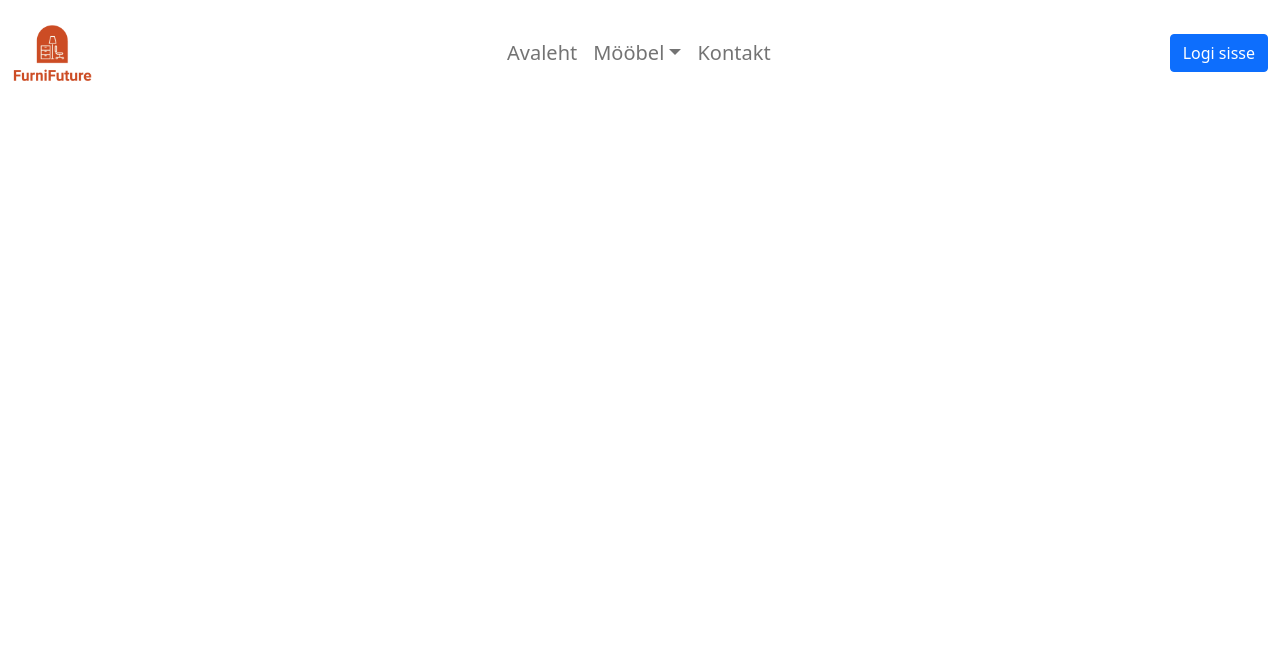
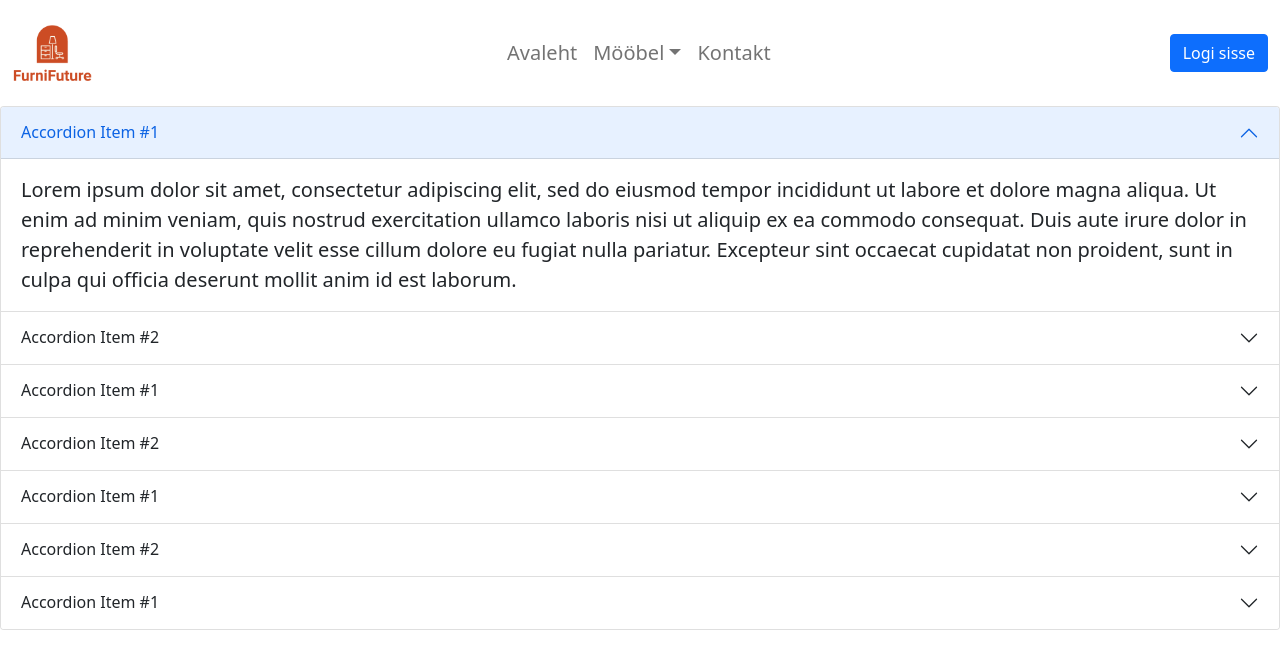
Before and after one commit to andrestammistu/FurniFuture, a Next.js app: page /products in a window 1280 px wide. Shown: the top 668 px of the page. Built offline with nearby package versions, Linux system fonts and the light colour scheme.

Commit message:
added accordion component

```diff
--- /dev/null
+++ b/components/accordion.js
@@ -0,0 +1,95 @@
+import Accordion from 'react-bootstrap/Accordion'
+
+
+export default function AccordionItems(){
+    return(
+        <div>
+            <Accordion defaultActiveKey="0">
+                <Accordion.Item eventKey="0">
+                    <Accordion.Header>Accordion Item #1</Accordion.Header>
+                    <Accordion.Body>
+                    Lorem ipsum dolor sit amet, consectetur adipiscing elit, sed do eiusmod
+                    tempor incididunt ut labore et dolore magna aliqua. Ut enim ad minim
+                    veniam, quis nostrud exercitation ullamco laboris nisi ut aliquip ex ea
+                    commodo consequat. Duis aute irure dolor in reprehenderit in voluptate
+                    velit esse cillum dolore eu fugiat nulla pariatur. Excepteur sint occaecat
+                    cupidatat non proident, sunt in culpa qui officia deserunt mollit anim id
+                    est laborum.
+                    </Accordion.Body>
+                </Accordion.Item>
+                <Accordion.Item eventKey="1">
+                    <Accordion.Header>Accordion Item #2</Accordion.Header>
+                    <Accordion.Body>
+                    Lorem ipsum dolor sit amet, consectetur adipiscing elit, sed do eiusmod
+                    tempor incididunt ut labore et dolore magna aliqua. Ut enim ad minim
+                    veniam, quis nostrud exercitation ullamco laboris nisi ut aliquip ex ea
+                    commodo consequat. Duis aute irure dolor in reprehenderit in voluptate
+                    velit esse cillum dolore eu fugiat nulla pariatur. Excepteur sint occaecat
+                    cupidatat non proident, sunt in culpa qui officia deserunt mollit anim id
+                    est laborum.
+                    </Accordion.Body>
+                </Accordion.Item>
+                <Accordion.Item eventKey="2">
+                    <Accordion.Header>Accordion Item #1</Accordion.Header>
+                    <Accordion.Body>
+                    Lorem ipsum dolor sit amet, consectetur adipiscing elit, sed do eiusmod
+                    tempor incididunt ut labore et dolore magna aliqua. Ut enim ad minim
+                    veniam, quis nostrud exercitation ullamco laboris nisi ut aliquip ex ea
+                    commodo consequat. Duis aute irure dolor in reprehenderit in voluptate
+                    velit esse cillum dolore eu fugiat nulla pariatur. Excepteur sint occaecat
+                    cupidatat non proident, sunt in culpa qui officia deserunt mollit anim id
+                    est laborum.
+                    </Accordion.Body>
+                </Accordion.Item>
+                <Accordion.Item eventKey="3">
+                    <Accordion.Header>Accordion Item #2</Accordion.Header>
+                    <Accordion.Body>
+                    Lorem ipsum dolor sit amet, consectetur adipiscing elit, sed do eiusmod
+                    tempor incididunt ut labore et dolore magna aliqua. Ut enim ad minim
+                    veniam, quis nostrud exercitation ullamco laboris nisi ut aliquip ex ea
+                    commodo consequat. Duis aute irure dolor in reprehenderit in voluptate
+                    velit esse cillum dolore eu fugiat nulla pariatur. Excepteur sint occaecat
+                    cupidatat non proident, sunt in culpa qui officia deserunt mollit anim id
+                    est laborum.
+                    </Accordion.Body>
+                </Accordion.Item>
+                <Accordion.Item eventKey="4">
+                    <Accordion.Header>Accordion Item #1</Accordion.Header>
+                    <Accordion.Body>
+                    Lorem ipsum dolor sit amet, consectetur adipiscing elit, sed do eiusmod
+                    tempor incididunt ut labore et dolore magna aliqua. Ut enim ad minim
+                    veniam, quis nostrud exercitation ullamco laboris nisi ut aliquip ex ea
+                    commodo consequat. Duis aute irure dolor in reprehenderit in voluptate
+                    velit esse cillum dolore eu fugiat nulla pariatur. Excepteur sint occaecat
+                    cupidatat non proident, sunt in culpa qui officia deserunt mollit anim id
+                    est laborum.
+                    </Accordion.Body>
+                </Accordion.Item>
+                <Accordion.Item eventKey="5">
+                    <Accordion.Header>Accordion Item #2</Accordion.Header>
+                    <Accordion.Body>
+                    Lorem ipsum dolor sit amet, consectetur adipiscing elit, sed do eiusmod
+                    tempor incididunt ut labore et dolore magna aliqua. Ut enim ad minim
+                    veniam, quis nostrud exercitation ullamco laboris nisi ut aliquip ex ea
+                    commodo consequat. Duis aute irure dolor in reprehenderit in voluptate
+                    velit esse cillum dolore eu fugiat nulla pariatur. Excepteur sint occaecat
+                    cupidatat non proident, sunt in culpa qui officia deserunt mollit anim id
+                    est laborum.
+                    </Accordion.Body>
+                </Accordion.Item>
+                <Accordion.Item eventKey="6">
+                    <Accordion.Header>Accordion Item #1</Accordion.Header>
+                    <Accordion.Body>
+                    Lorem ipsum dolor sit amet, consectetur adipiscing elit, sed do eiusmod
+                    tempor incididunt ut labore et dolore magna aliqua. Ut enim ad minim
+                    veniam, quis nostrud exercitation ullamco laboris nisi ut aliquip ex ea
+                    commodo consequat. Duis aute irure dolor in reprehenderit in voluptate
+                    velit esse cillum dolore eu fugiat nulla pariatur. Excepteur sint occaecat
+                    cupidatat non proident, sunt in culpa qui officia deserunt mollit anim id
+                    est laborum.
+                    </Accordion.Body>
+                </Accordion.Item>
+            </Accordion>
+        </div>
+    )
+}
--- a/components/products_layout.js
+++ b/components/products_layout.js
@@ -1,10 +1,12 @@
 import Header from "./header.js"
+import Accordion from "./accordion.js"
 
 
 export default function Layout(){
     return(
         <div>
             <Header></Header>
+            <Accordion></Accordion>
         </div>
     )
 }
```
